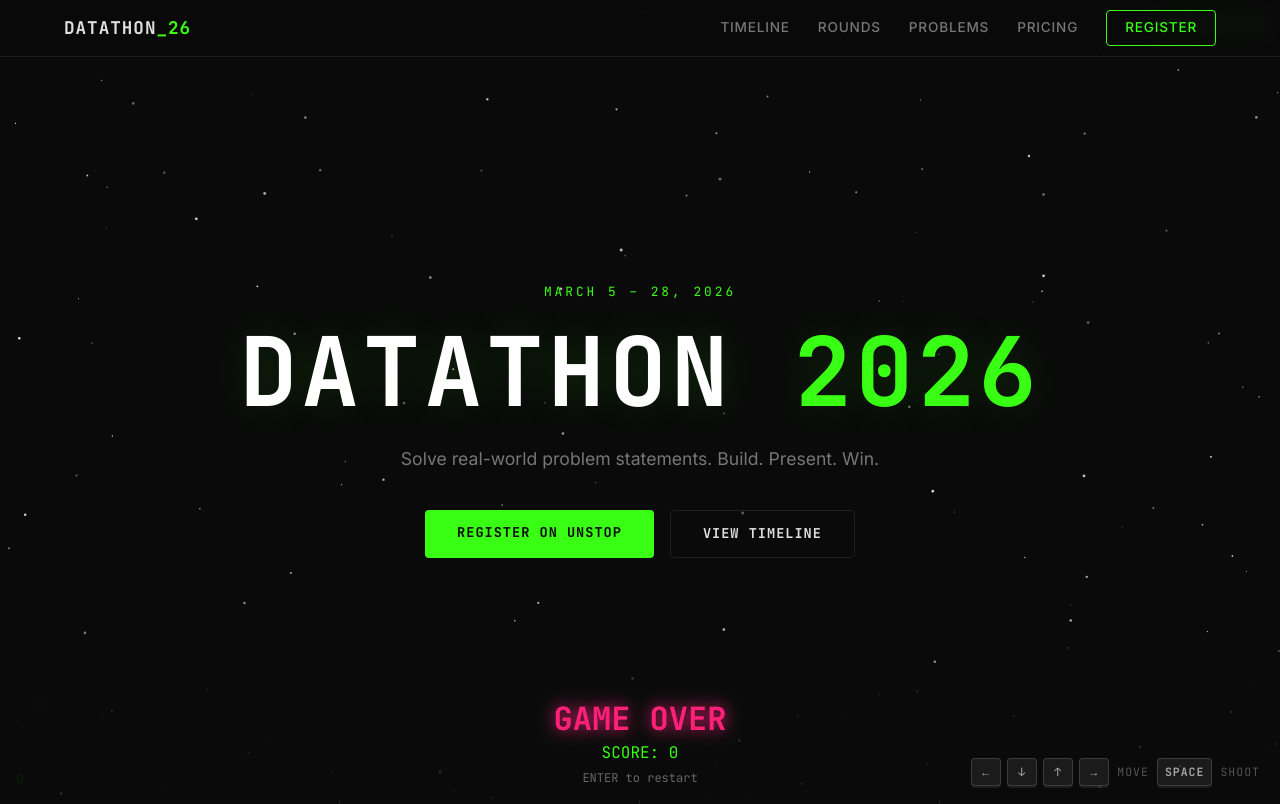
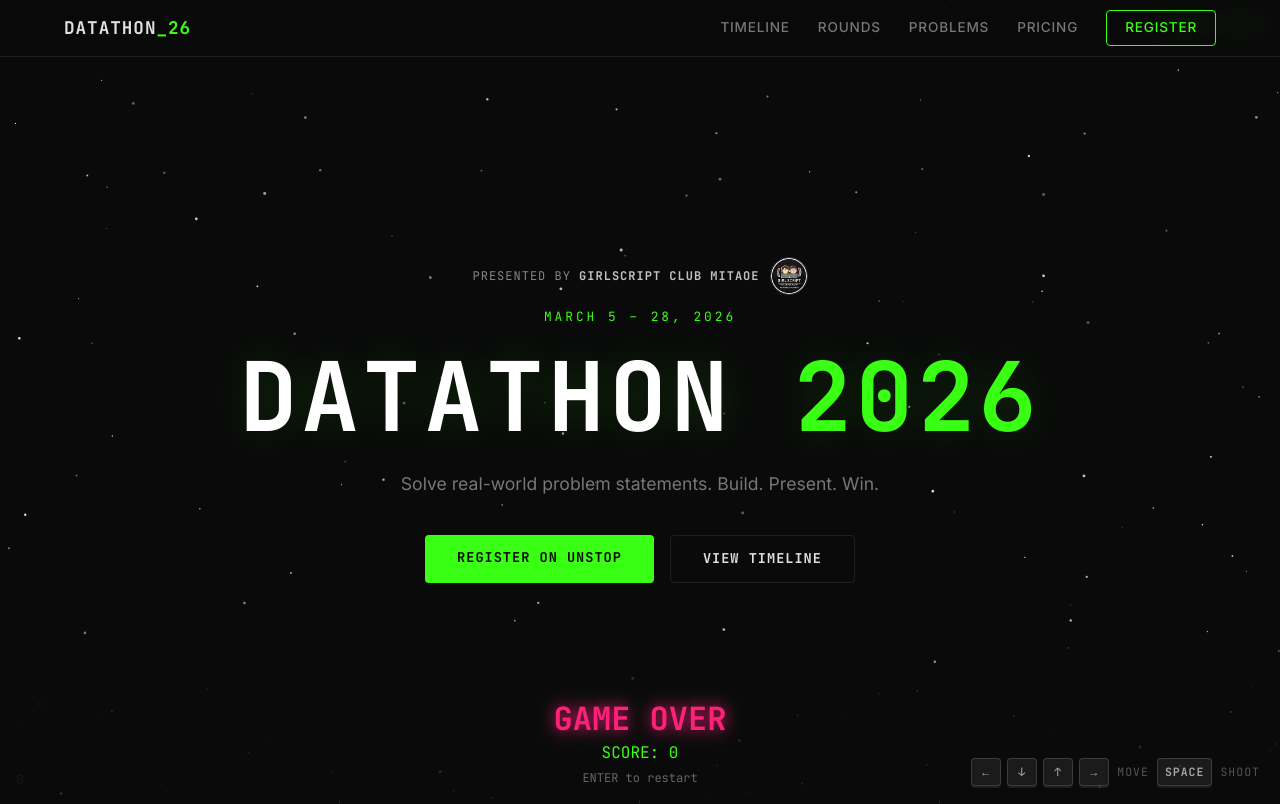
Before and after one commit to Aazhs/datathon-2026, a FastAPI app: page / in a window 1280 px wide. Shown: the top 804 px of the page. Run offline with FastAPI, Linux system fonts and the light colour scheme.

Commit message:
added credits

```diff
--- a/static/css/style.css
+++ b/static/css/style.css
@@ -176,6 +176,35 @@ a:hover { text-decoration: underline; }
     max-width: 520px;
     margin: 20px 0 36px;
     line-height: 1.7;
+}
+
+.presented-by {
+    display: flex;
+    align-items: center;
+    gap: 10px;
+    margin-bottom: 12px;
+    pointer-events: auto;
+}
+
+.presented-logo {
+    width: 38px;
+    height: 38px;
+    border-radius: 50%;
+    object-fit: cover;
+    border: 1.5px solid rgba(255,255,255,.15);
+}
+
+.presented-by span {
+    font-family: var(--mono);
+    font-size: 0.75rem;
+    letter-spacing: 1px;
+    text-transform: uppercase;
+    color: rgba(255,255,255,.5);
+}
+
+.presented-by strong {
+    color: rgba(255,255,255,.75);
+    font-weight: 600;
 }
 
 .hero-btns {
--- a/templates/landing.html
+++ b/templates/landing.html
@@ -33,6 +33,10 @@
     <section class="hero" id="hero">
         <canvas id="heroGameCanvas"></canvas>
         <div class="hero-overlay">
+            <div class="presented-by">
+                <span>Presented by <strong>GirlScript Club MITAOE</strong></span>
+                <img src="/static/images/girlscript-logo.jpg" alt="GirlScript" class="presented-logo">
+            </div>
             <p class="hero-tag">March 5 &ndash; 28, 2026</p>
             <h1>DATATHON<span class="accent"> 2026</span></h1>
             <p class="hero-sub">Solve real-world problem statements. Build. Present. Win.</p>
@@ -320,6 +324,7 @@
     <footer class="footer">
         <div class="footer-inner">
             <span class="nav-logo">DATATHON<span class="accent">_26</span></span>
+            <p>Presented by GirlScript Club MITAOE</p>
             <p>&copy; 2026 Datathon. All rights reserved.</p>
         </div>
     </footer>
```
Also changed, not shown: static/images/girlscript-logo.jpg (added).
